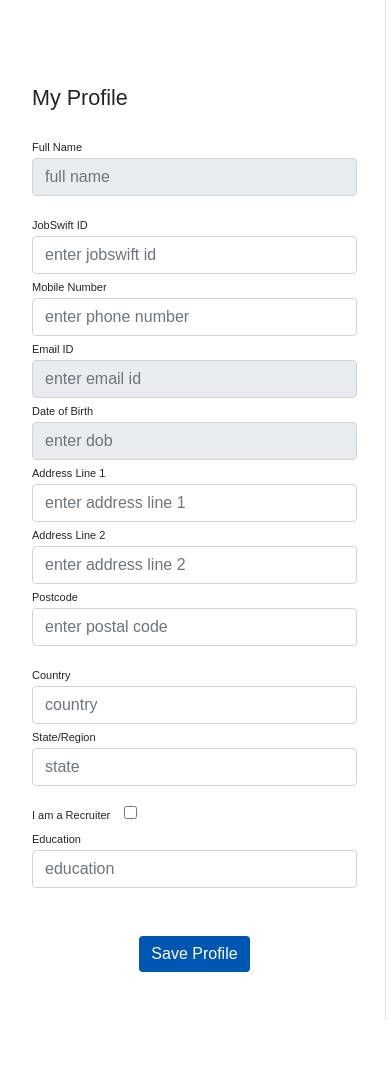
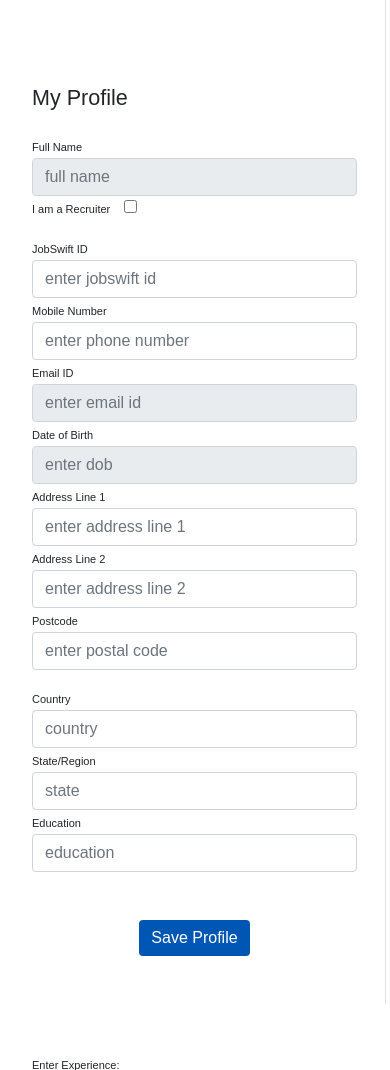
Before and after one commit to chinhegde/Cloud-native-Microservices-for-Job-Portal, a Flask app: template templates/user-registration.html in a window 390 px wide. Shown: the part 268-1338 px from the top of the page. Run offline with Flask 3, Linux system fonts and the light colour scheme; the template is opened without the code that fills it, so the values that code supplies are empty; parts of the project's set-up code (start-up, migrations or seed data) failed here and were passed over; some libraries are stand-ins or nearby versions.

Commit message:
added recruiter checkbox

```diff
--- a/templates/user-registration.html
+++ b/templates/user-registration.html
@@ -91,6 +91,7 @@
                         </div>
                         <div class="row mt-2">
                             <div class="col-md-6"><label class="labels">Full Name</label><input type="text" class="form-control" placeholder="full name" id="full_name" name="full_name" value="{{ user }}"  disabled="true"></div>
+                            <div><label class="labels">I am a Recruiter</label> &nbsp; <input type="checkbox" id="recruiter" name="recruiter"></div>
                         </div>
                         <div class="row mt-3">
                             <div class="col-md-12"><label class="labels">JobSwift ID</label><input type="text" class="form-control" placeholder="enter jobswift id" id="jobswift_id" name="jobswift_id" value=""></div>
@@ -104,9 +105,6 @@
                         <div class="row mt-3">
                             <div class="col-md-6"><label class="labels">Country</label><input type="text" class="form-control" placeholder="country" id="country" name="country" value=""></div>
                             <div class="col-md-6"><label class="labels">State/Region</label><input type="text" class="form-control" value="" placeholder="state" id="state" name="state"></div>
-                        </div>
-                        <div class="row mt-3">
-                            <div class="col-md-6"><label class="labels">I am a Recruiter</label> &nbsp; <input type="checkbox" id="recruiter" name="recruiter"></div>
                         </div>
                         <div class="col-md-12"><label class="labels">Education</label><input type="text" class="form-control" placeholder="education" id="education" name="education" value=""></div>
                         <div class="mt-5 text-center"><button class="btn btn-primary profile-button" type="submit">Save Profile</button></div>
```
